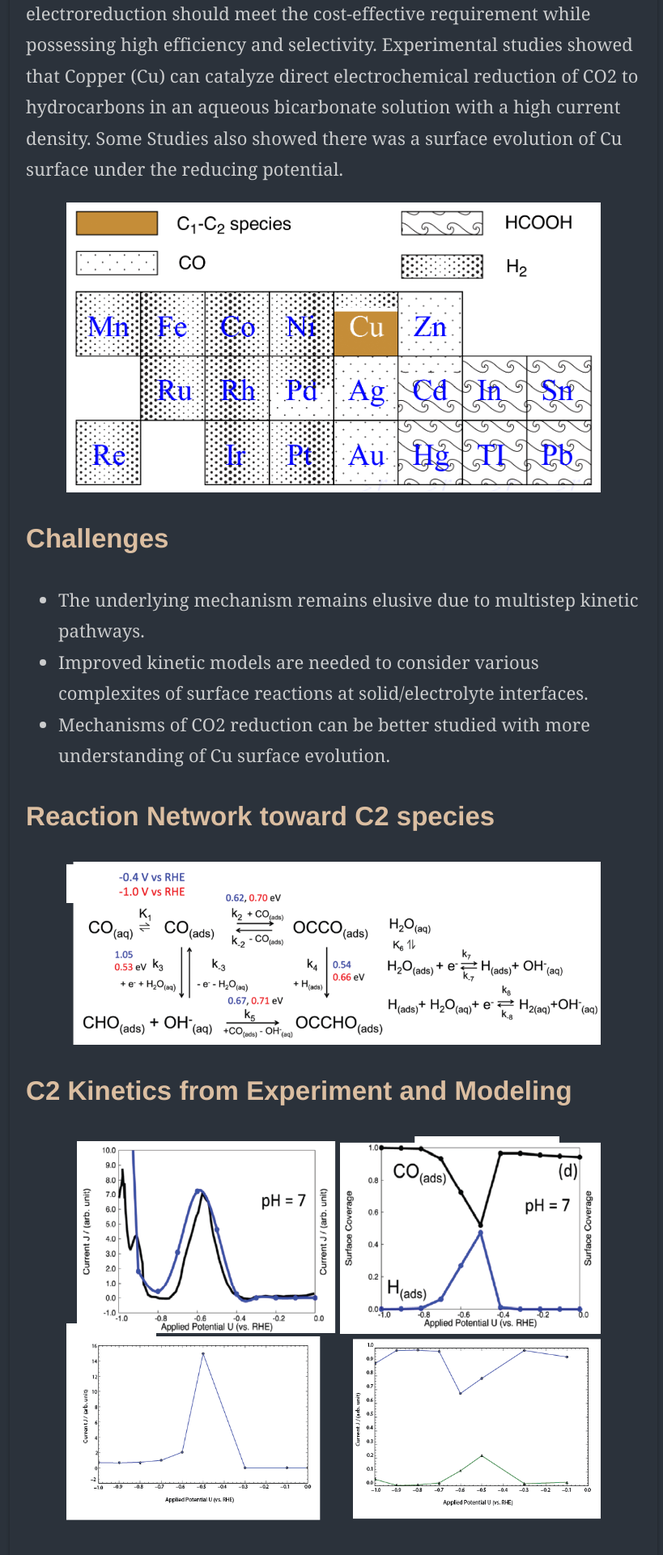
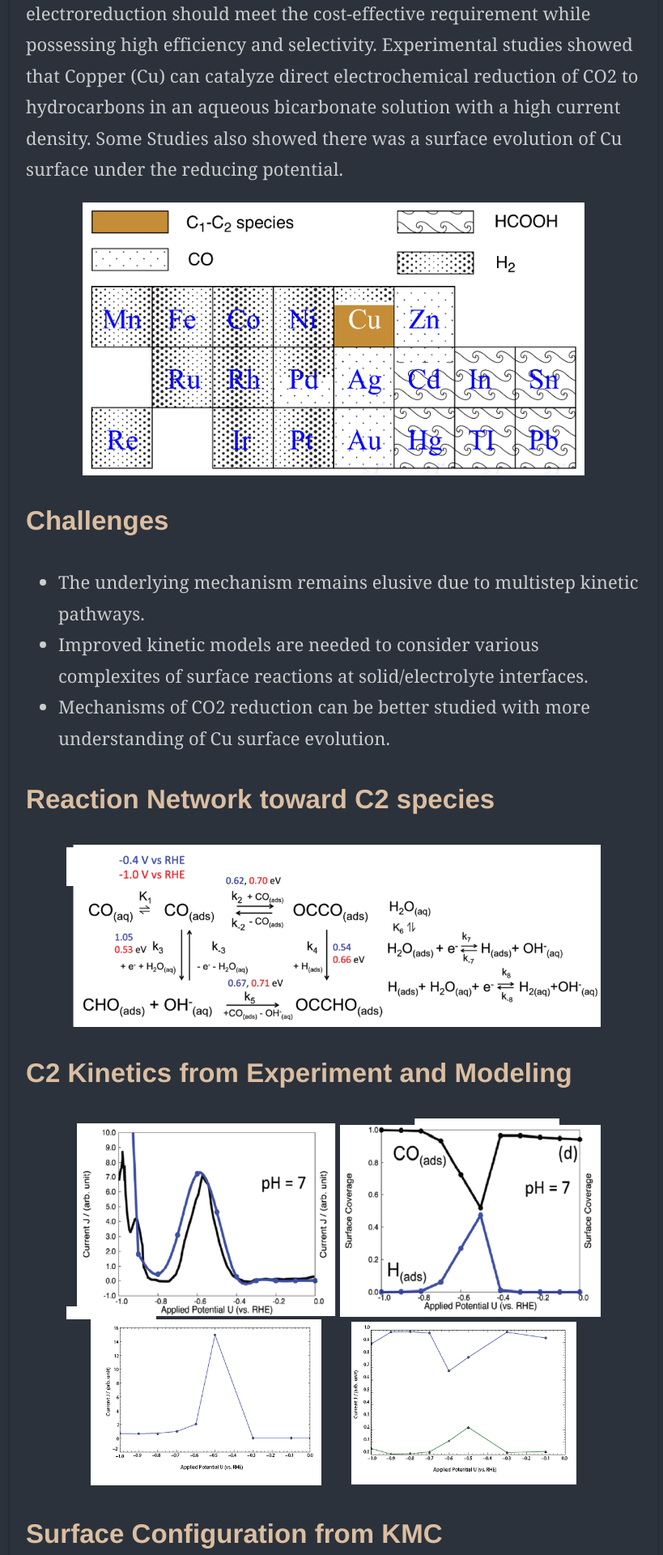
Before and after one commit to mutianyou2013/mutianyou2013.github.io, a Jekyll site: the page built from _posts/2019-04-01-CO2-Cu-KMC.md, in a window 1280 px wide. Shown: the part 1854-3774 px from the top of the page at 81% size, without its empty margins (228-1047 px from the left). Built offline with Jekyll 4.4.1, drawn with Linux system fonts in a browser that asks for light colours; some web fonts are replaced; comment, search, counter and statistics services are not loaded.

Commit message:
Update 2019-04-01-CO2-Cu-KMC.md

```diff
--- a/_posts/2019-04-01-CO2-Cu-KMC.md
+++ b/_posts/2019-04-01-CO2-Cu-KMC.md
@@ -15,7 +15,7 @@
 
 Electrochemical reduction of CO2 has attracted researchers’ attention as it has the potential to utilize the abundant greenhouse gas in the Earth’s atmosphere and store intermittent energy from solar panels and wind turbines in chemical bonds. A commercially viable catalyst for CO2 electroreduction should meet the cost-effective requirement while possessing high efficiency and selectivity. Experimental studies showed that Copper (Cu) can catalyze direct electrochemical reduction of CO2 to hydrocarbons in an aqueous bicarbonate solution with a high current density. Some Studies also showed there was a surface evolution of Cu surface under the reducing potential.
 
-<center><img src="./assets/img/posts/20190401/CO2ReductionStatus.png" width="660"></center>
+<center><img src="./assets/img/posts/20190401/CO2ReductionStatus.png" width="620"></center>
 
 ## Challenges
 
@@ -29,7 +29,7 @@
 
 <center><img src="./assets/img/posts/20190401/exp.png" width="660"></center>
 
-<center><img src="./assets/img/posts/20190401/modeling.png" width="660"></center>
+<center><img src="./assets/img/posts/20190401/modeling.png" width="600"></center>
 
 ## Surface Configuration from KMC
 
```
